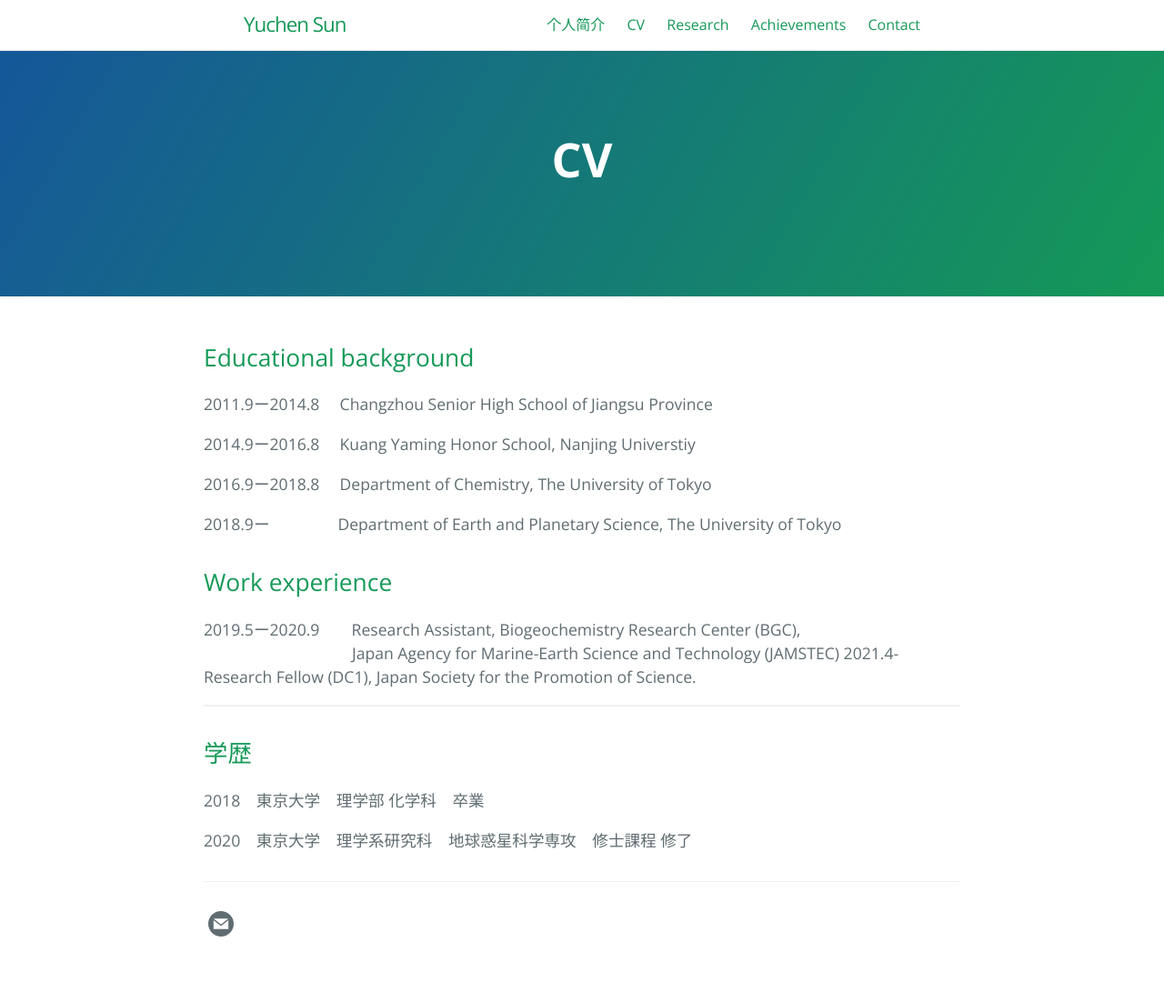
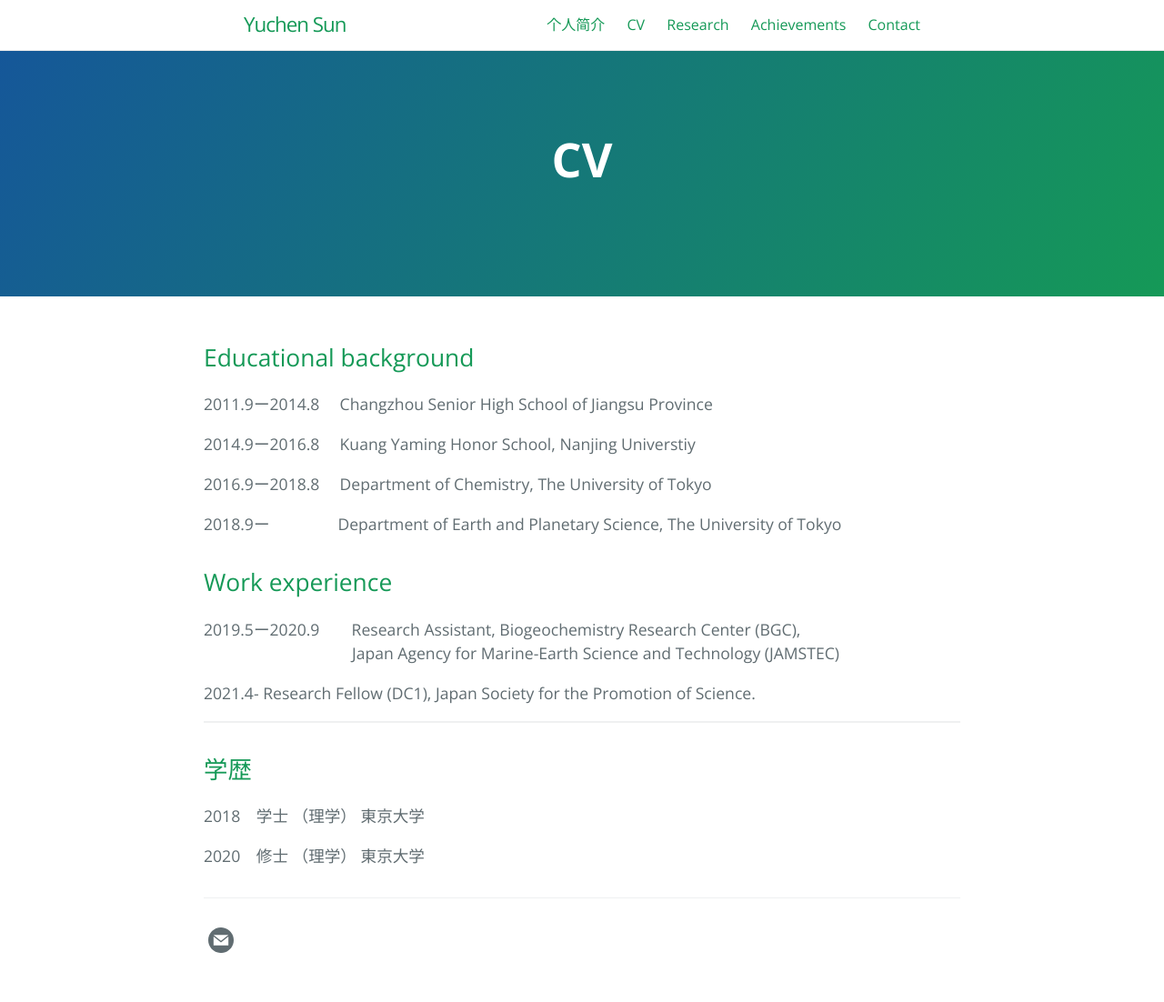
Before and after one commit to sonyuushin/sonyuushin.github.io, a Jekyll site: the page built from cv.md, in a window 1280 px wide. Shown: the whole page at 91% size. Built offline with Jekyll 4.4.1, drawn with Linux system fonts in a browser that asks for light colours.

Commit message:
Update cv.md

```diff
--- a/cv.md
+++ b/cv.md
@@ -21,13 +21,14 @@ order: 0
 
 2019.5ー2020.9　　Research Assistant, Biogeochemistry Research Center (BGC),
 　　　　　　　　　 Japan Agency for Marine-Earth Science and Technology (JAMSTEC)
-2021.4-         Research Fellow (DC1), Japan Society for the Promotion of Science.
+
+2021.4-          Research Fellow (DC1), Japan Society for the Promotion of Science.
 
 
 ------------
 
 ## 学歴
 
-2018　東京大学　理学部 化学科　卒業
+2018　学士 （理学） 東京大学
 
-2020　東京大学　理学系研究科　地球惑星科学専攻　修士課程 修了
+2020　修士 （理学） 東京大学
```
